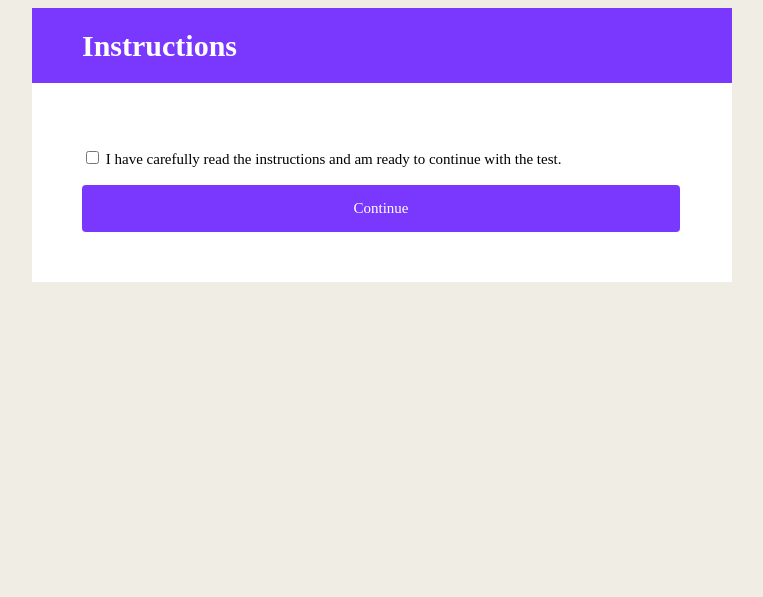
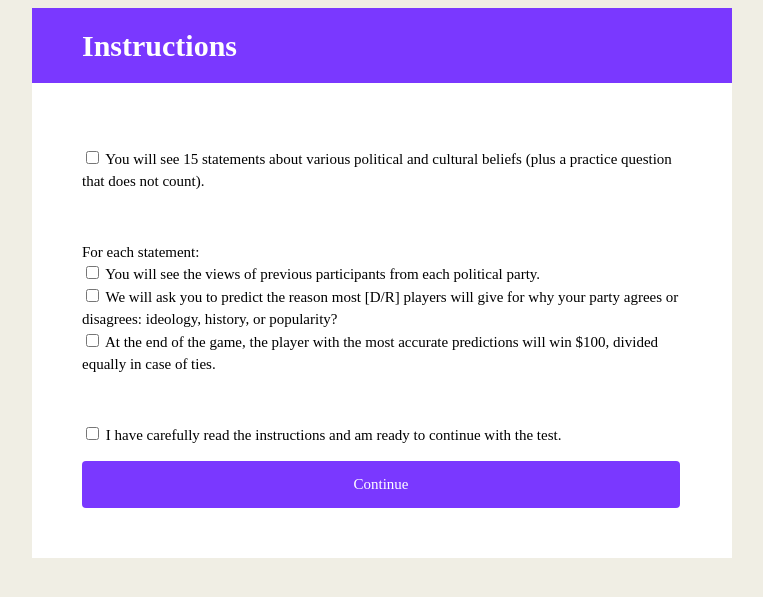
Before and after one commit to JunanQu/Policy_Lab_2018, a PHP site: page /game_instructions.php in a window 1280 px wide. Shown: the top 597 px of the page, without its empty margins (258-1021 px from the left). Run offline with PHP 8.4, Linux system fonts and the light colour scheme; data comes from the database, SQL or seed files in the repository; data that the repository does not hold is empty.

Commit message:
Game instructions draft, disable button yet to fix.

```diff
--- a/game_instructions.php
+++ b/game_instructions.php
@@ -14,43 +14,77 @@
 
   <!-- Adds the carousel to this file -->
   <title>Social Dynamics Lab-Policy Lab Pilot Testing</title>
+
+<style>
+</style>
 </head>
 <body>
     <div class="header" id="myHeader">
-
         <h2>Instructions</h2>
     </div>
 
-
     <div class="wrapper" id="consent">
        <form action="political_id.php" method="post">
-       <p><input type="checkbox" id="myCheck" onclick="javascript:enableButton();" >
-         I have carefully read the instructions and am ready to continue with the test.<br></p>
+           <p><input type="checkbox" class="item">
+           You will see 15 statements about various political and cultural
+           beliefs (plus a practice question that does not count).</p>
+           <br/>
 
+           <p>
+           For each statement:<br/>
 
-     <input type = "submit" class="button" id = "myButton" value = "Continue" onclick="javascript:enableButton();" disabled>
+           <input type="checkbox" class="item">
+           You will see the views of previous participants from each political
+           party.
+           <br/>
 
+           <input type="checkbox" class="item">
+           We will ask you to predict the reason most [D/R] players will give
+           for why your party agrees or disagrees: ideology, history, or
+           popularity?
+           <br/>
+
+           <input type="checkbox" class="item">
+           At the end of the game, the player with the most accurate predictions
+           will win $100, divided equally in case of ties.
+           </p>
+           <br/>
+
+           <p><input type="checkbox" id="myCheck" class="item" onclick="enableButton();">
+               I have carefully read the instructions and am ready to continue with the test.<br>
+           </p>
+
+           <input type="submit" class="button" id="submitButton" value="Continue" disabled>
         </form>
-
-
     </div>
-
 </body>
 
 <script type="text/javascript">
-$(document).onload(() => {
-    enableButton();
+let unselectedItems;
+
+$(document).ready(() => {
+    unselectedItems = $('.item').size();
+    console.log('Number of required items: ', unselectedItems);
+    // toggleButton(false);
 });
 
-// Function for "clicking checkbox to enable button"
-function enableButton() {
-	if(document.getElementById('myCheck').checked){
-		document.getElementById('myButton').disabled='';
+$('.item').click((e) => {
+    if (e.target.checked) {
+        unselectedItems--;
     } else {
-		document.getElementById('myButton').disabled='true';
+        unselectedItems++;
     }
+
+    toggleButton(unselectedItems !== 0);
+});
+
+/**
+ * Whether to enable button.
+ * @param {boolean} enable
+ */
+function toggleButton(enable) {
+	$('#submitButton').prop('disabled', !enable);
 }
 </script>
-  </html>
 
 </html>
```
Also changed, not shown: instruction2.php (+0 -22 lines), styles/all.css. Lines whose indentation alone changed are shown as unchanged.
